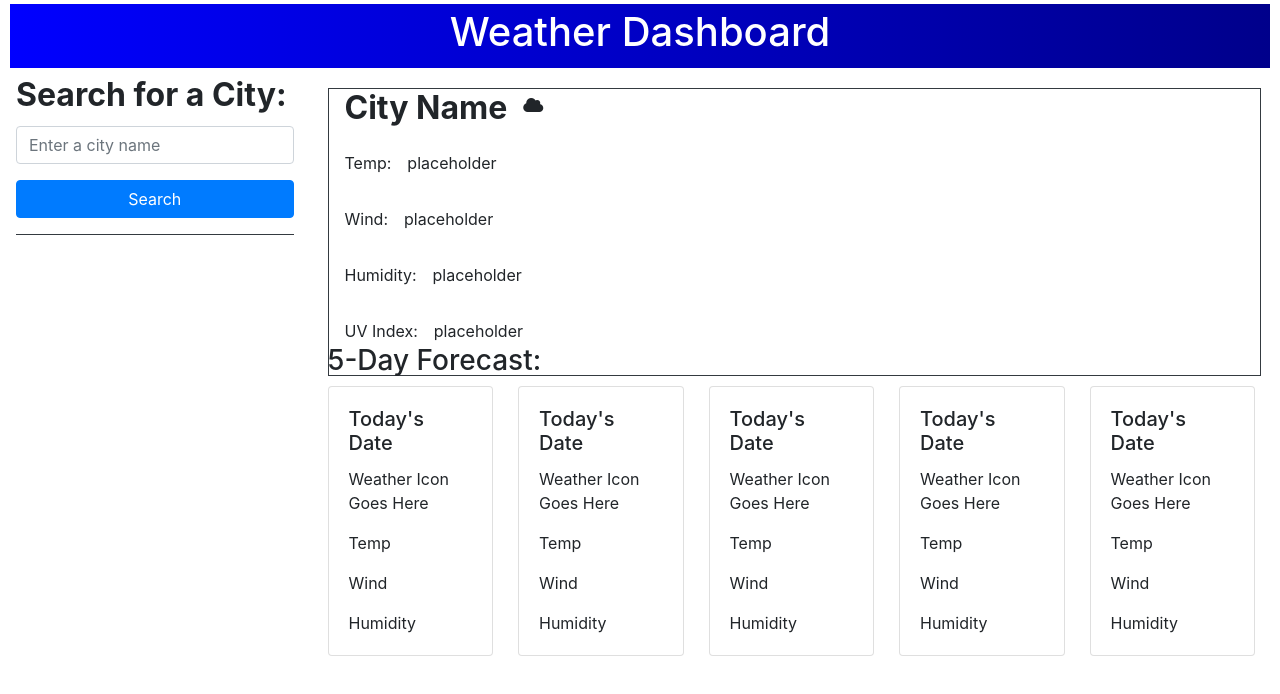
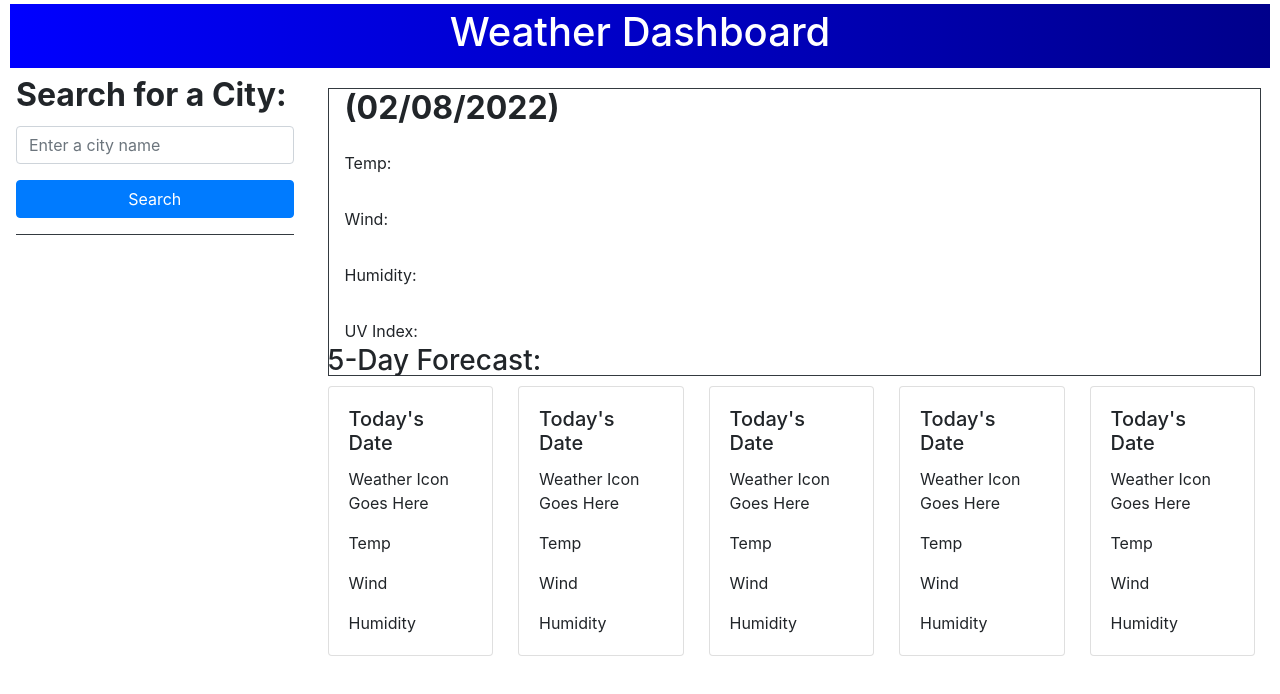
Before and after one commit to jciii91/weather-dashboard, a plain HTML site: page index.html in a window 1280 px wide. Drawn offline with nearby package versions, Linux system fonts and the light colour scheme.

Commit message:
city name displays with todays date and weather icon

```diff
--- a/assets/js/script.js
+++ b/assets/js/script.js
@@ -1,13 +1,15 @@
 var APIKey = "f23bbad3e37047d134e737a642d50987";
 var searchHistory = [];
+var currentCity = "";
+var todaysDate = moment().format(" (MM/DD/YYYY)");
 
 function searchCity() {
     var city = document.getElementById("cityName").value;
     fetch("http://api.openweathermap.org/geo/1.0/direct?q=" + city + "&limit=1&appid=" + APIKey)
         .then(response => response.json())
         .then(data => {
-            //console.log(data);
             let coord = {"lat" : data[0].lat,"lon" : data[0].lon};
+            currentCity = data[0].name;
             addToHistory(data[0].name);
             getWeather(coord);
         });
@@ -17,14 +19,17 @@ function getWeather(coord) {
     fetch("http://api.openweathermap.org/data/2.5/onecall?lat=" + coord["lat"] + "&lon=" + coord["lon"] + "&units=imperial&appid=" + APIKey)
         .then(response => response.json())
         .then(data => {
-            //console.log(data);
+            console.log(data);
+            document.getElementById("currentCity").innerText = currentCity + todaysDate;
+            document.getElementById("weatherIcon").setAttribute("src","http://openweathermap.org/img/wn/" + data.current.weather[0].icon + "@2x.png");
+            document.getElementById("weatherIcon").setAttribute("height","45px");
             let weatherData = {
                 "temp" : data.current.temp.toFixed(2),
                 "wind" : data.current.wind_speed,
                 "humidity" : data.current.humidity,
                 "UVI" : data.current.uvi
             };
-            //console.log(weatherData);
+            console.log(weatherData);
     });
 }
 
@@ -69,3 +74,5 @@ function consolidateHistory(cityName) {
 $("#primarySearch").on("click", function() {
     searchCity();
 });
+
+document.getElementById("currentCity").innerText = todaysDate;
--- a/index.html
+++ b/index.html
@@ -49,19 +49,19 @@
           <div id="cityInfoRow" class="flex-row">
             <div id="cityInfo" class="mt-3 border border-dark">
               <div class="row mx-3">
-                <h2>City Name</h2><i class="fas fa-cloud px-3 py-2"></i>
+                <h2 id="currentCity"></h2><img id="weatherIcon" src="">
               </div>
               <div class="row m-3">
-                <p>Temp:</p><p class="mx-3">placeholder</p>
+                <p>Temp:</p><p id="currentTemp" class="mx-3"></p>
               </div>
               <div class="row m-3">
-                <p>Wind:</p><p class="mx-3">placeholder</p>
+                <p>Wind:</p><p id="currentWind" class="mx-3"></p>
               </div>
               <div class="row m-3">
-                <p>Humidity:</p><p class="mx-3">placeholder</p>
+                <p>Humidity:</p><p id="currentHumidity" class="mx-3"></p>
               </div>
               <div class="row m-3">
-                <p>UV Index:</p><p class="mx-3">placeholder</p>
+                <p>UV Index:</p><p id="currentUVI" class="mx-3"></p>
               </div>
             </div>
           </div>
```
